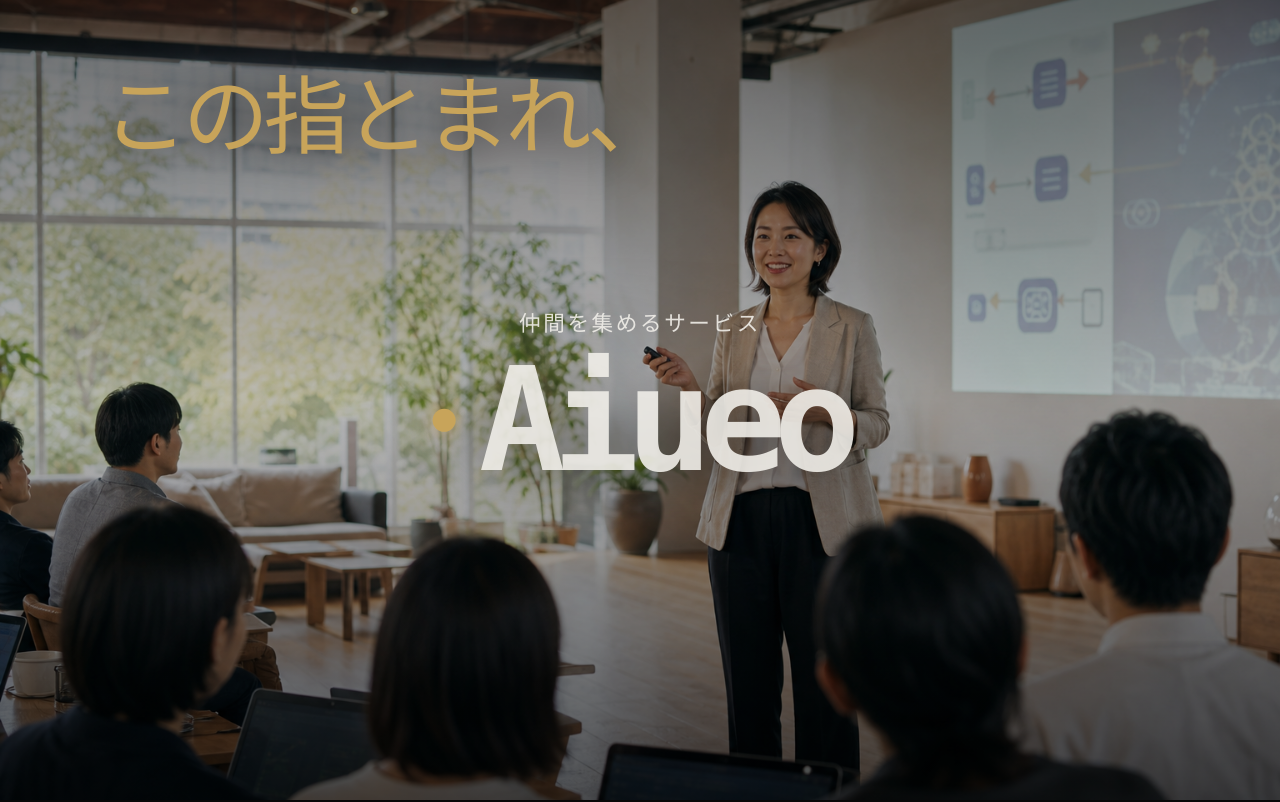
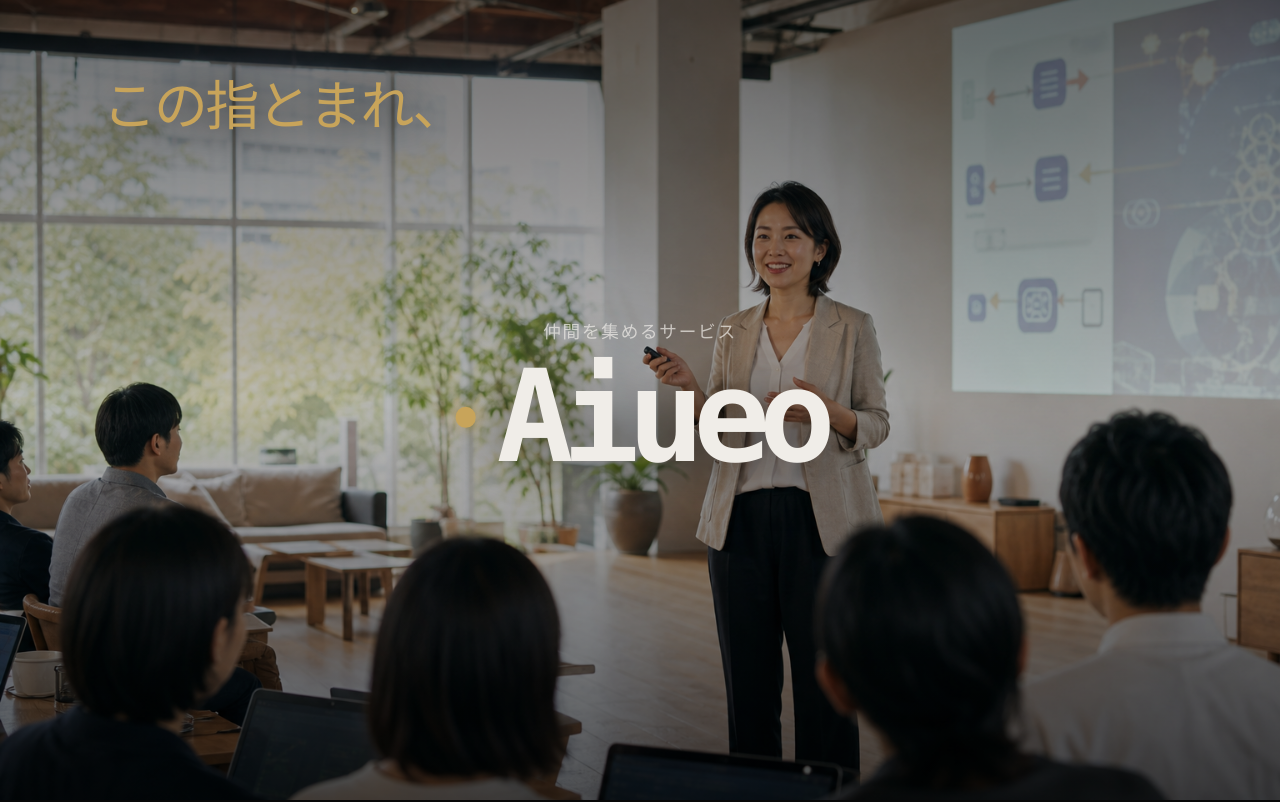
Before and after one commit to rahiseko-alt/AIueo-LP, a Next.js app: page / in a window 1280 px wide. Shown: the top 802 px of the page. Built offline with nearby package versions, Linux system fonts and the light colour scheme.

Commit message:
refine: establish hero brand hierarchy

```diff
--- a/src/components/hero.tsx
+++ b/src/components/hero.tsx
@@ -18,8 +18,8 @@
       />
       <div className="pointer-events-none absolute inset-0 bg-gradient-to-b from-black/65 via-black/15 to-black/60 sm:from-black/45 sm:via-black/5 sm:to-black/55" />
       <div className="pointer-events-none absolute left-5 top-[max(2rem,env(safe-area-inset-top))] text-left sm:left-8 sm:top-8 lg:left-[8%] lg:top-[10%]">
-        <h1 className="font-mono text-[clamp(2.1rem,9vw,4.5rem)] font-medium leading-[0.88] tracking-[-0.06em] text-[#f0ede8] drop-shadow-[0_4px_22px_rgba(0,0,0,0.8)] lg:text-[clamp(4rem,6.7vw,6rem)]">
-          <span className="text-[#c8a45a]">この指とまれ、</span>
+        <h1 className="font-mono text-[clamp(1.45rem,6.2vw,3.6rem)] font-medium leading-none tracking-[-0.04em] text-[#c8a45a] drop-shadow-[0_4px_22px_rgba(0,0,0,0.8)] lg:text-[clamp(2.8rem,4.2vw,4.2rem)]">
+          この指とまれ、
         </h1>
       </div>
 
@@ -27,8 +27,8 @@
         aria-label="AIueo"
         className="pointer-events-none absolute left-1/2 top-1/2 flex -translate-x-1/2 -translate-y-1/2 flex-col items-center gap-2 font-mono text-center text-[#f0ede8]/90 drop-shadow-[0_4px_28px_rgba(0,0,0,0.65)]"
       >
-        <span className="text-[clamp(0.7rem,2.4vw,1.35rem)] font-medium tracking-[0.12em]">仲間を集めるサービス</span>
-        <span className="flex items-center gap-[0.16em] text-[clamp(2.75rem,13vw,9rem)] font-semibold leading-none tracking-[-0.09em]">
+        <span className="text-[clamp(0.62rem,1.8vw,1.1rem)] font-medium tracking-[0.1em] text-[#f0ede8]/70">仲間を集めるサービス</span>
+        <span className="flex items-center gap-[0.16em] text-[clamp(3.5rem,18vw,8rem)] font-semibold leading-none tracking-[-0.09em] text-[#f0ede8]">
           <span className="h-[0.16em] w-[0.16em] shrink-0 rounded-full bg-[#c8a45a] shadow-[0_0_18px_rgba(200,164,90,0.8)]" />
           <span>Aiueo</span>
         </span>
```
